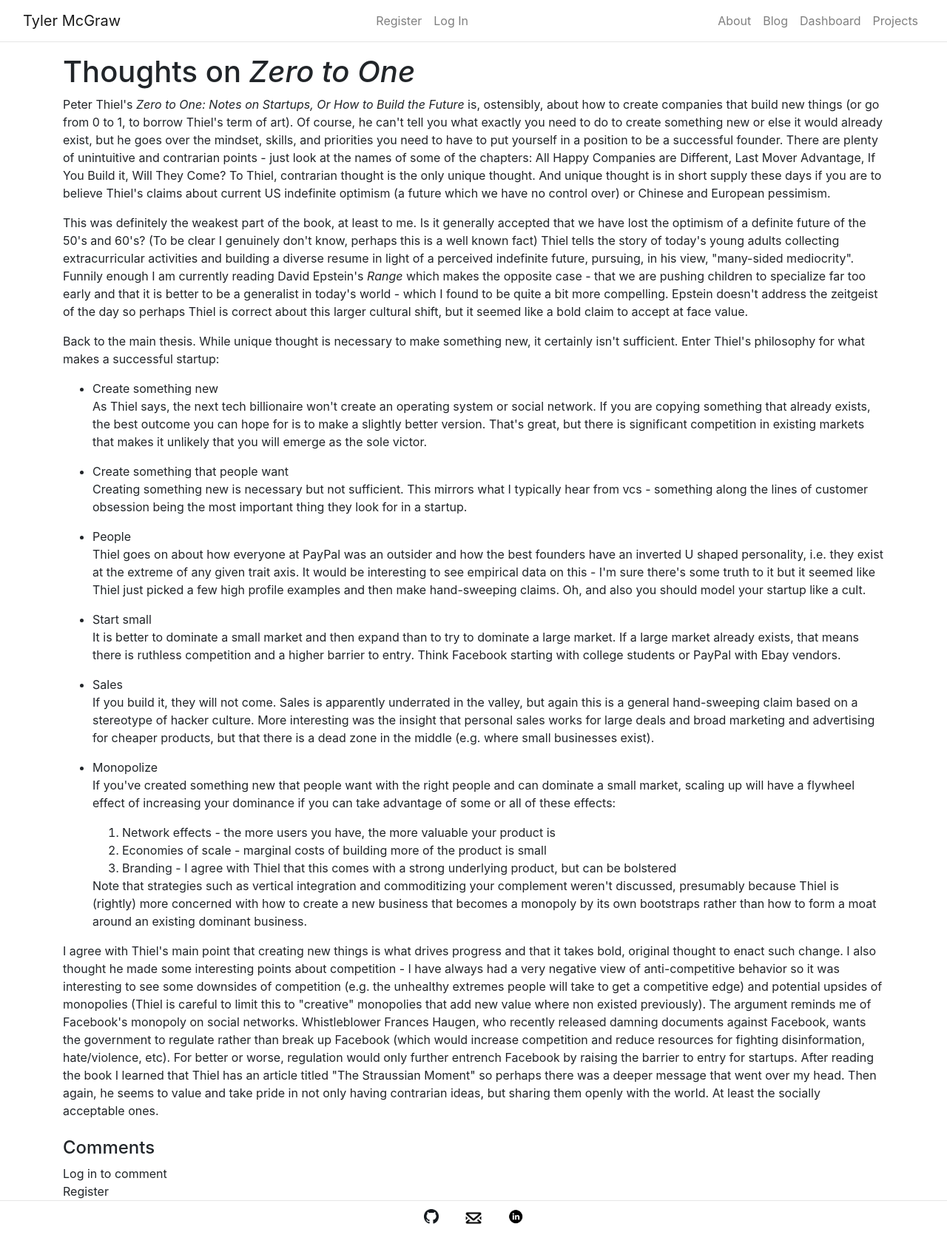
After one commit to tylermcgraw/personal_website, a Flask app: page /blog/post/zero_to_one in a window 1280 px wide. The commit adds this page. Shown: the whole page at 74% size. Run offline with Flask 2, Linux system fonts and the light colour scheme; data comes from the database, SQL or seed files in the repository.

Commit message:
Added layout for posts

```diff
--- a/flaskr/templates/blog/home.html
+++ b/flaskr/templates/blog/home.html
@@ -26,4 +26,6 @@
 
 {% block main %}
   <a class="nav-link" href="{{ url_for('blog.post', post='genesis') }}">Genesis</a>
+  <a class="nav-link" href="{{ url_for('blog.post', post='secret_of_our_success') }}">On <em>The Secret of Our Success</em></a>
+  <a class="nav-link" href="{{ url_for('blog.post', post='zero_to_one') }}">On <em>Zero to One</em></a>
 {% endblock %}
--- /dev/null
+++ b/flaskr/templates/blog/posts/zero_to_one.html
@@ -0,0 +1,63 @@
+{% extends "post.html" %}
+
+{% block post %}
+<h1>Thoughts on <em>Zero to One</em></h1>
+<p>
+    Peter Thiel's <a href="https://www.goodreads.com/book/show/18050143-zero-to-one"><em>Zero to One: Notes on Startups, Or How to Build the Future</em></a> is, ostensibly, about how to create companies that build new things (or go from 0 to 1, to borrow Thiel's term of art). Of course, he can't tell you what exactly you need to do to create something new or else it would already exist, but he goes over the mindset, skills, and priorities you need to have to put yourself in a position to be a successful founder. There are plenty of unintuitive and contrarian points - just look at the names of some of the chapters: All Happy Companies are Different, Last Mover Advantage, If You Build it, Will They Come? To Thiel, contrarian thought is the only unique thought. And unique thought is in short supply these days if you are to believe Thiel's claims about current US indefinite optimism (a future which we have no control over) or Chinese and European pessimism.
+</p>
+<p>
+    This was definitely the weakest part of the book, at least to me. Is it generally accepted that we have lost the optimism of a definite future of the 50's and 60's? (To be clear I genuinely don't know, perhaps this is a well known fact) Thiel tells the story of today's young adults collecting extracurricular activities and building a diverse resume in light of a perceived indefinite future, pursuing, in his view, "many-sided mediocrity". Funnily enough I am currently reading David Epstein's <a href="https://www.goodreads.com/book/show/41795733-range"><em>Range</em></a> which makes the opposite case - that we are pushing children to specialize far too early and that it is better to be a generalist in today's world - which I found to be quite a bit more compelling. Epstein doesn't address the zeitgeist of the day so perhaps Thiel is correct about this larger cultural shift, but it seemed like a bold claim to accept at face value.
+</p>
+<p>
+    Back to the main thesis. While unique thought is necessary to make something new, it certainly isn't sufficient. Enter Thiel's philosophy for what makes a successful startup:
+</p>
+<ul>
+    <li>
+        Create something new
+        <p>
+            As Thiel says, the next tech billionaire won't create an operating system or social network. If you are copying something that already exists, the best outcome you can hope for is to make a slightly better version. That's great, but there is significant competition in existing markets that makes it unlikely that you will emerge as the sole victor.
+        </p>
+    </li>
+    <li>
+        Create something that people want
+        <p>
+            Creating something new is necessary but not sufficient. This mirrors what I typically hear from vcs - something along the lines of customer obsession being the most important thing they look for in a startup.
+        </p>
+    </li>
+    <li>
+        People
+        <p>
+            Thiel goes on about how everyone at PayPal was an outsider and how the best founders have an inverted U shaped personality, i.e. they exist at the extreme of any given trait axis. It would be interesting to see empirical data on this - I'm sure there's some truth to it but it seemed like Thiel just picked a few high profile examples and then make hand-sweeping claims. Oh, and also you should model your startup like a cult.
+        </p>
+    </li>
+    <li>
+        Start small
+        <p>
+            It is better to dominate a small market and then expand than to try to dominate a large market. If a large market already exists, that means there is ruthless competition and a higher barrier to entry. Think Facebook starting with college students or PayPal with Ebay vendors.
+        </p>
+    </li>
+    <li>
+        Sales
+        <p>
+            If you build it, they will not come. Sales is apparently underrated in the valley, but again this is a general hand-sweeping claim based on a stereotype of hacker culture. More interesting was the insight that personal sales works for large deals and broad marketing and advertising for cheaper products, but that there is a dead zone in the middle (e.g. where small businesses exist).
+        </p>
+    </li>
+    <li>
+        Monopolize
+        <p>
+            If you've created something new that people want with the right people and can dominate a small market, scaling up will have a flywheel effect of increasing your dominance if you can take advantage of some or all of these effects:
+        </p>
+        <ol>
+            <li>Network effects - the more users you have, the more valuable your product is</li>
+            <li>Economies of scale - marginal costs of building more of the product is small</li>
+            <li>Branding - I agree with Thiel that this comes with a strong underlying product, but can be bolstered</li>
+        </ol>
+        <p>
+            Note that strategies such as vertical integration and commoditizing your complement weren't discussed, presumably because Thiel is (rightly) more concerned with how to create a new business that becomes a monopoly by its own bootstraps rather than how to form a moat around an existing dominant business.
+        </p>
+    </li>
+</ul>
+<p>
+    I agree with Thiel's main point that creating new things is what drives progress and that it takes bold, original thought to enact such change. I also thought he made some interesting points about competition - I have always had a very negative view of anti-competitive behavior so it was interesting to see some downsides of competition (e.g. the unhealthy extremes people will take to get a competitive edge) and potential upsides of monopolies (Thiel is careful to limit this to "creative" monopolies that add new value where non existed previously). The argument reminds me of Facebook's monopoly on social networks. Whistleblower Frances Haugen, who recently released damning documents against Facebook, wants the government to regulate rather than break up Facebook (which would increase competition and reduce resources for fighting disinformation, hate/violence, etc). For better or worse, regulation would only further entrench Facebook by raising the barrier to entry for startups. After reading the book I learned that Thiel has an article titled "The Straussian Moment" so perhaps there was a deeper message that went over my head. Then again, he seems to value and take pride in not only having contrarian ideas, but sharing them openly with the world. At least the socially acceptable ones.
+</p>
+{% endblock %}
--- a/flaskr/templates/index.html
+++ b/flaskr/templates/index.html
@@ -7,6 +7,6 @@
 {% block main %}
   <h1 class="center">Hello, world.</h1>
   <p class="indent">
-    On this site you can find my blog, dashboard, and a collection of projects I have worked on. The blog doesn't focus on a specific topic, I will write about things that I've been thinking about/interest me. I find that thoughts that exist solely in my mind are not as well articulated as I think they are, so I will aim to convey rather than convince. The dashboard shows my top Spotify artists and albums as well as books on my Goodreads list. The projects section is self-explanatory and self-referential.
+    On this site you can find my blog, dashboard, and a collection of projects I have worked on. The blog doesn't focus on a specific topic, I will write about things that I've been thinking about/interest me. The dashboard shows my top Spotify artists and albums as well as books on my Goodreads list. The projects section is self-explanatory and self-referential.
   </p>
 {% endblock %}
--- /dev/null
+++ b/flaskr/templates/post.html
@@ -0,0 +1,53 @@
+{% extends "layout.html" %}
+
+{% block title %}
+  Blog
+{% endblock %}
+
+{% block header %}
+  <ul class="navbar-nav">
+    {% if g.user %}
+      <li class="nav-item">
+        <span class="nav-link active">{{ g.user['username'] }}</span>
+      </li>
+      <li class="nav-item">
+        <a class="nav-link" href="{{ url_for('auth.logout', post=post) }}">Log Out</a>
+      </li>
+    {% else %}
+      <li class="nav-item">
+        <a class="nav-link" href="{{ url_for('auth.register', post=post) }}">Register</a>
+      </li>
+      <li class="nav-item">
+        <a class="nav-link" href="{{ url_for('auth.login', post=post) }}">Log In</a>
+      </li>
+    {% endif %}
+    </ul>
+{% endblock %}
+
+{% block main %}
+{% block post %}{% endblock %}
+<h4 class="mt-4">Comments</h4>
+{% for comment in comments %}
+  <div class="comment">
+    <p class="body">
+      {{ comment['body'] }}
+      <div class="about">by {{ comment['username'] }} on {{ comment['created'].strftime('%Y-%m-%d') }}</div>
+    </p>
+    {% if g.user['id'] == comment['author_id'] %}
+      <form action="{{ url_for('blog.delete', id=comment['id'], post=post) }}" method="post">
+        <input class="danger" type="submit" value="Delete" onclick="return confirm('Are you sure?');">
+      </form>
+    {% endif %}
+  </div>
+  <hr>
+{% endfor %}
+{% if g.user %}
+  <form method="post">
+    <textarea autocomplete="off" name="body" id="body"></textarea>
+    <input type="submit" value="Save">
+  </form>
+{% else %}
+  <a href="{{ url_for('auth.login', post=post) }}">Log in to comment</a><br>
+  <a href="{{ url_for('auth.register', post=post) }}">Register</a>
+{% endif %}
+{% endblock %}
```
Also changed, not shown: flaskr/templates/blog/posts/genesis.html (+2 -50 lines), flaskr/templates/blog/posts/secret_of_our_success.html (added, +52 -0 lines), 1 other file.
